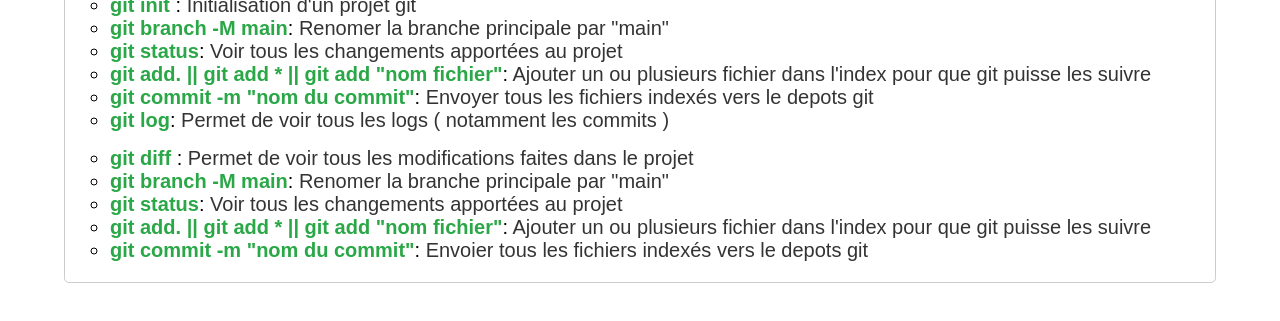
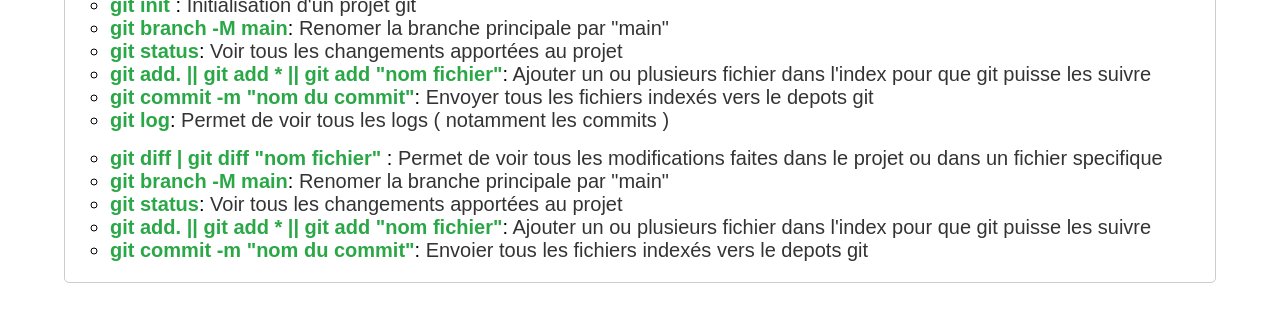
Before and after one commit to fiacrednj6313/gitsupport, a plain HTML site: page index.html in a window 1280 px wide. Shown: the part 205-526 px from the top of the page. Drawn offline with Linux system fonts and the light colour scheme.

Commit message:
Troisieme commit

```diff
--- a/index.html
+++ b/index.html
@@ -43,13 +43,12 @@
                 </li>
             </ul>
         </div>
-
         <div class="cmd-modify">
             <ul>
                 <li>
-                    <span>git diff</span> :
+                    <span>git diff | git diff "nom fichier"</span> :
                     <span>
-                        Permet de voir tous les modifications faites dans le projet
+                        Permet de voir tous les modifications faites dans le projet ou dans un fichier specifique
                     </span>
                 </li>
                 <li>
```
